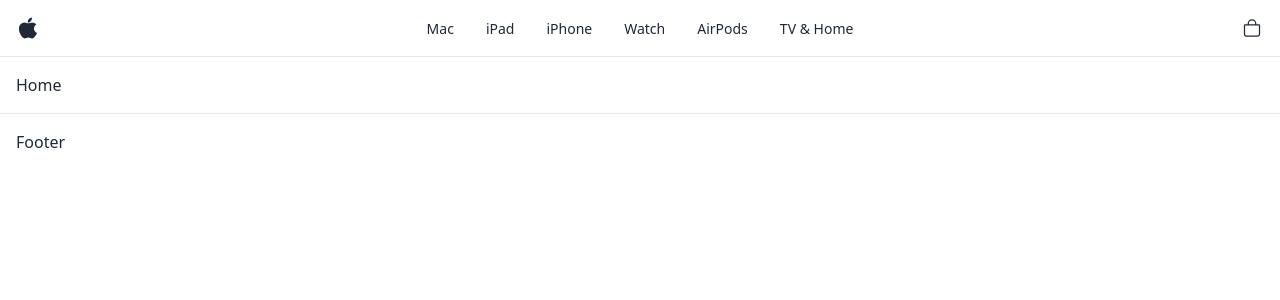
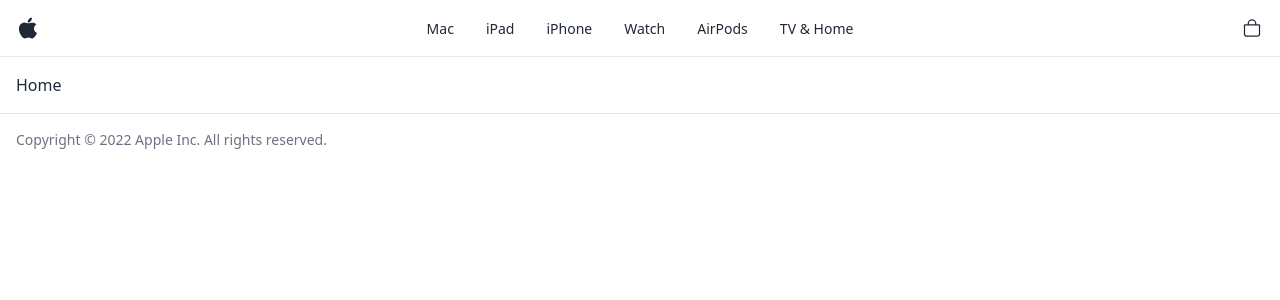
Before and after one commit to uibaseio/ecommerce, a Next.js app: page / in a window 1280 px wide. Shown: the top 300 px of the page. Built offline with nearby package versions, Linux system fonts and the light colour scheme.

Commit message:
fix: add aria labels

```diff
--- a/components/CartLink/index.tsx
+++ b/components/CartLink/index.tsx
@@ -3,7 +3,7 @@ import { IoBagOutline } from 'react-icons/io5';
 
 const CartLink = () => (
   <Link href="/cart">
-    <a className="relative -right-2 icon-button">
+    <a className="relative -right-2 icon-button" aria-label="Cart">
       <IoBagOutline size={20} />
     </a>
   </Link>
--- a/components/Footer/index.tsx
+++ b/components/Footer/index.tsx
@@ -1,6 +1,10 @@
 const Footer = () => (
   <footer className="border-t">
-    <div className="container py-4">Footer</div>
+    <div className="container py-4">
+      <p className="text-sm text-gray-500">
+        Copyright © 2022 Apple Inc. All rights reserved.
+      </p>
+    </div>
   </footer>
 );
 
--- a/components/HomeLink/index.tsx
+++ b/components/HomeLink/index.tsx
@@ -4,7 +4,7 @@ import { IoLogoApple } from 'react-icons/io5';
 const HomeLink = () => (
   <div className="flex justify-center lg:justify-start">
     <Link href="/">
-      <a>
+      <a aria-label="Home">
         <IoLogoApple size={24} />
       </a>
     </Link>
--- a/components/MobileNavigationButton/index.tsx
+++ b/components/MobileNavigationButton/index.tsx
@@ -6,7 +6,10 @@ const MobileNavigationButton = ({ open }: MobileNavigationButtonProps) => {
   const iconSize = 20;
 
   return (
-    <Popover.Button className="relative -left-2 icon-button">
+    <Popover.Button
+      className="relative -left-2 icon-button"
+      aria-label={!open ? 'Open mobile navigation' : 'Close mobile navigation'}
+    >
       {!open ? (
         <IoMenuOutline size={iconSize} />
       ) : (
```
